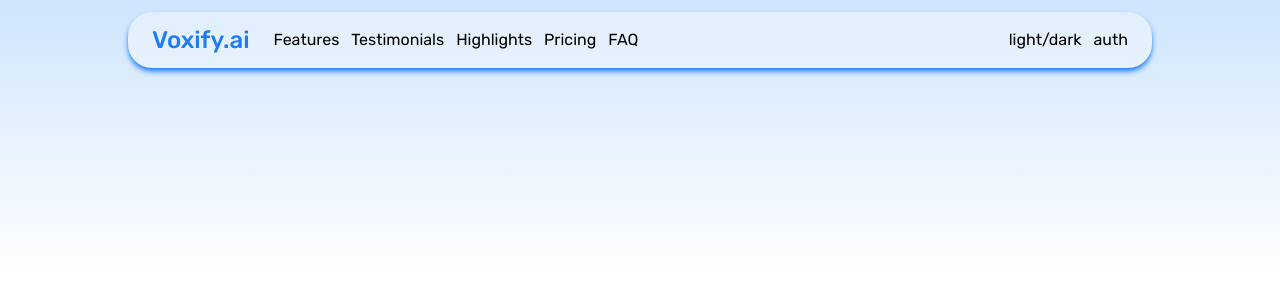
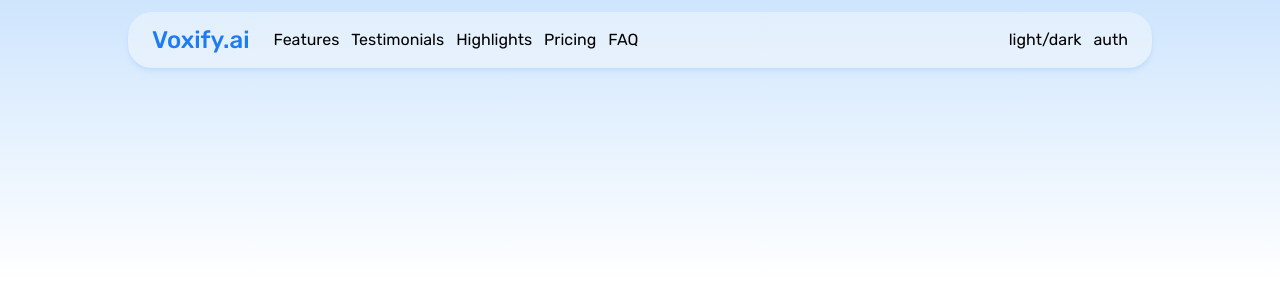
Before and after one commit to blu3IceCube/AI-saas-website, a Next.js app: page / in a window 1280 px wide. Shown: the top 300 px of the page. Built offline with nearby package versions, Linux system fonts and the light colour scheme.

Commit message:
fixing styles

```diff
--- a/app/components/Navbar.tsx
+++ b/app/components/Navbar.tsx
@@ -3,7 +3,13 @@ import React from "react";
 const Navbar = () => {
   return (
     <div className="flex items-center justify-center">
-      <div className="flex items-center w-4/5 my-3 py-3 px-6 rounded-3xl bg-neutral-50/[0.4] shadow-md shadow-[#1d7cf2]">
+      <div
+        className="flex items-center w-4/5 my-3 py-3 px-6 rounded-3xl bg-neutral-50/[0.4]"
+        style={{
+          boxShadow:
+            "0 4px 6px -1px rgb(29 124 242 / 0.1), 0 2px 4px -2px rgb(29 124 242 / 0.1)",
+        }}
+      >
         <div className="flex items-center gap-6 grow">
           <h1 className="text-2xl font-medium text-[#1d7cf2]">Voxify.ai</h1>
           <ul className="flex items-center gap-3">
```
